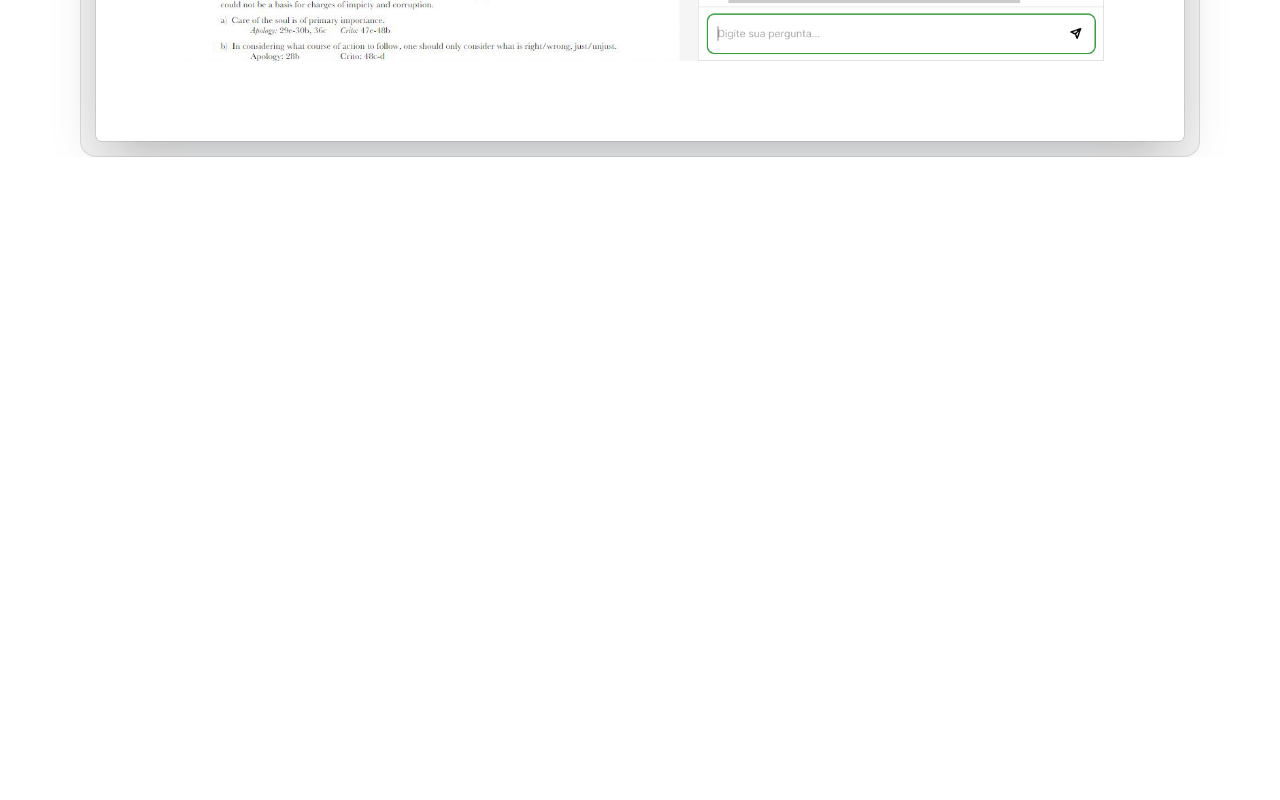
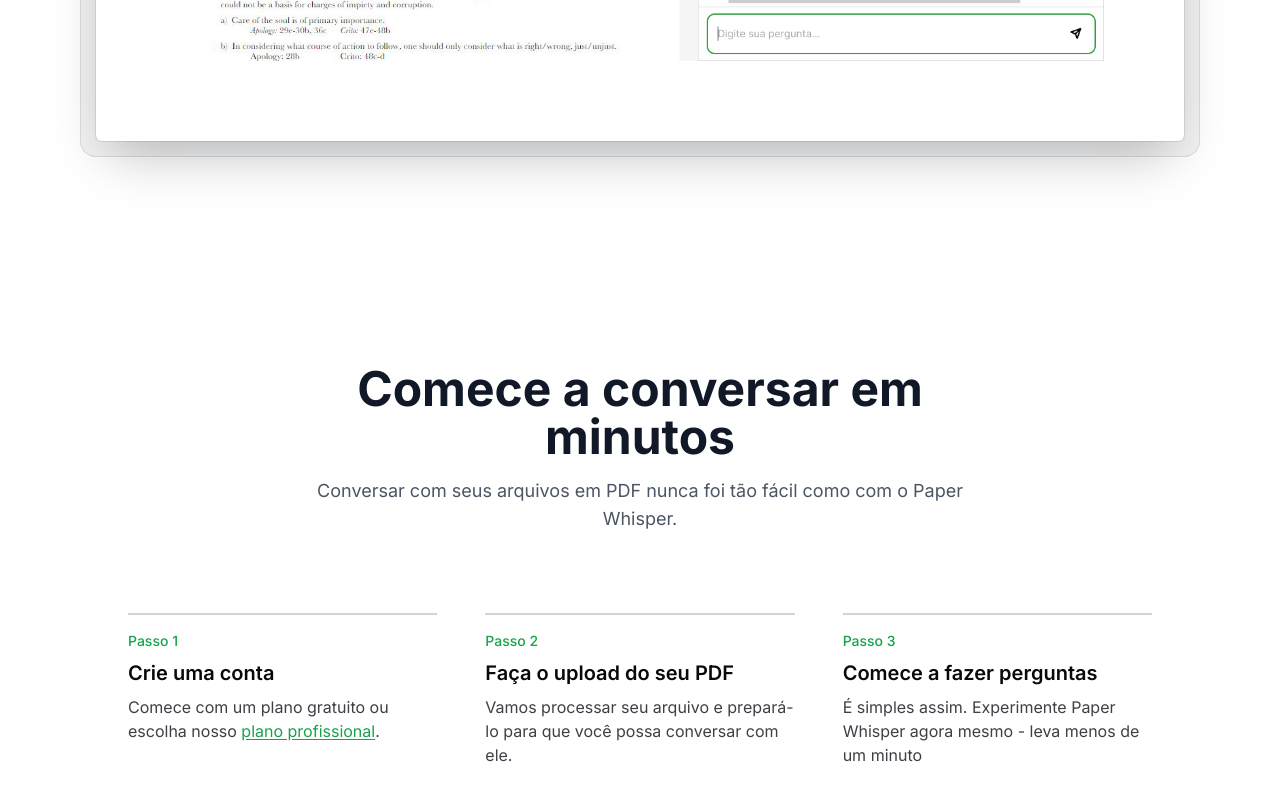
Before and after one commit to edudanntas/paper_whisper, a Next.js app: page / in a window 1280 px wide. Shown: the part 1274-2074 px from the top of the page. Before the commit the page ends 1431 px from the top, so only its background shows below. Built offline with nearby package versions, Linux system fonts and the light colour scheme.

Commit message:
feat: add steps to landing page

```diff
--- a/src/app/page.tsx
+++ b/src/app/page.tsx
@@ -46,7 +46,55 @@
           </div>
 
 
+          <div aria-hidden="true" className='pointer-events-none absolute inset-x-0 -top-40 -z-10 transform-gpu overflow-hidden blur-3xl sm:-top-80'>
+            <div style={{
+              clipPath: 'polygon(74.1% 44.1%, 100% 61.6%, 97.5% 26.9%, 85.5% 0.1%, 80.7% 2%, 72.5% 32.5%, 60.2% 62.4%, 52.4% 68.1%, 47.5% 58.3%, 45.2% 34.5%, 27.5% 76.7%, 0.1% 64.9%, 17.9% 100%, 27.6% 76.8%, 76.1% 97.7%, 74.1% 44.1%)'
+            }} className='relative left-[calc(50%-13rem)] aspect-[1155/678] w-[36.125rem] -translate-x-1/2 rotate-[30deg] bg-gradient-to-tr from-[#ff80b5] to-[#9089fc] opacity-30 sm:left-[calc(50%-36rem)] sm:w-[72.1875rem]'></div>
+          </div>
+
         </div>
+      </div>
+
+      {/* Seção de Features */}
+
+      <div className='mx-auto mb-32 mt-32 max-w-5xl sm:mt-56'>
+        <div className='mb-12 px-6 lg:px-8'>
+          <div className='mx-auto max-w-2xl sm:text-center'>
+            <h2 className='mt-2 font-bold text-4xl text-gray-900 sm:text-5xl'>Comece a conversar em minutos</h2>
+            <p className='mt-4 text-lg  text-gray-600'>Conversar com seus arquivos em PDF nunca foi tão fácil como com o Paper Whisper.</p>
+          </div>
+        </div>
+
+        {/* passo a passo */}
+        <ol className='my-8 space-y-4 pt-8 md:flex md:space-x-12 md:space-y-0'>
+          <li className='md:flex-1'>
+            <div className='flex flex-col space-y-2 border-l-4 border-zinc-300 py-2 pl-4 md:border-l-0 md:border-t-2 md:pb-0 md:pl-0 md:pt-4 '>
+              <span className='text-sm font-medium text-green-600'>Passo 1</span>
+              <span className='text-xl font-semibold'>Crie uma conta</span>
+              <span className='mt-2 text-zinc-700'>
+                Comece com um plano gratuito ou escolha nosso <Link href='/planos' className='text-green-600 underline underline-offset-2'>plano profissional</Link>.
+              </span>
+            </div>
+          </li>
+          <li className='md:flex-1'>
+            <div className='flex flex-col space-y-2 border-l-4 border-zinc-300 py-2 pl-4 md:border-l-0 md:border-t-2 md:pb-0 md:pl-0 md:pt-4 '>
+              <span className='text-sm font-medium text-green-600'>Passo 2</span>
+              <span className='text-xl font-semibold'>Faça o upload do seu PDF</span>
+              <span className='mt-2 text-zinc-700'>
+                Vamos processar seu arquivo e prepará-lo para que você possa conversar com ele.
+              </span>
+            </div>
+          </li>
+          <li className='md:flex-1'>
+            <div className='flex flex-col space-y-2 border-l-4 border-zinc-300 py-2 pl-4 md:border-l-0 md:border-t-2 md:pb-0 md:pl-0 md:pt-4 '>
+              <span className='text-sm font-medium text-green-600'>Passo 3</span>
+              <span className='text-xl font-semibold'>Comece a fazer perguntas</span>
+              <span className='mt-2 text-zinc-700'>
+                É simples assim. Experimente Paper Whisper agora mesmo - leva menos de um minuto
+              </span>
+            </div>
+          </li>
+        </ol>
       </div>
     </>
   )
```
